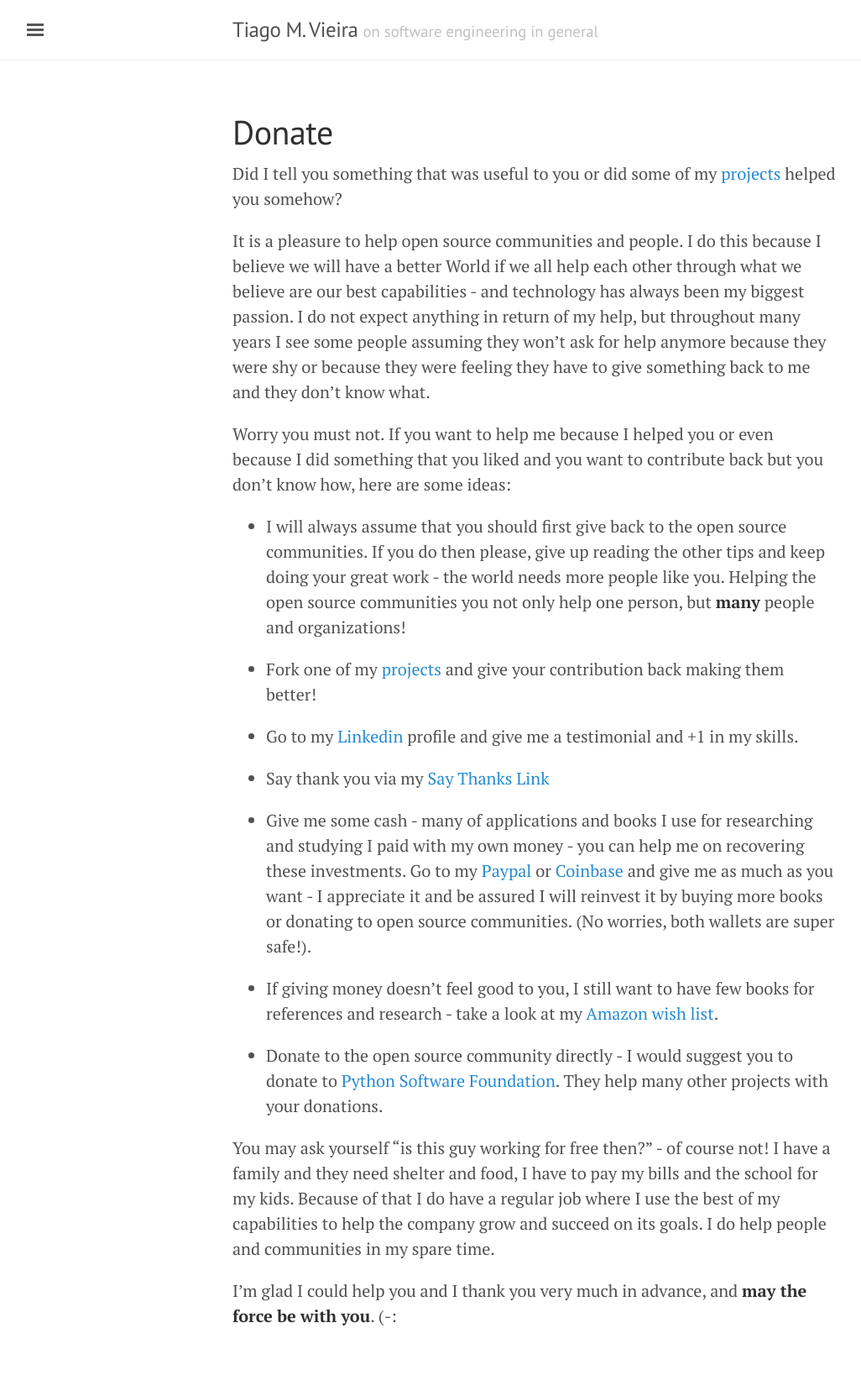
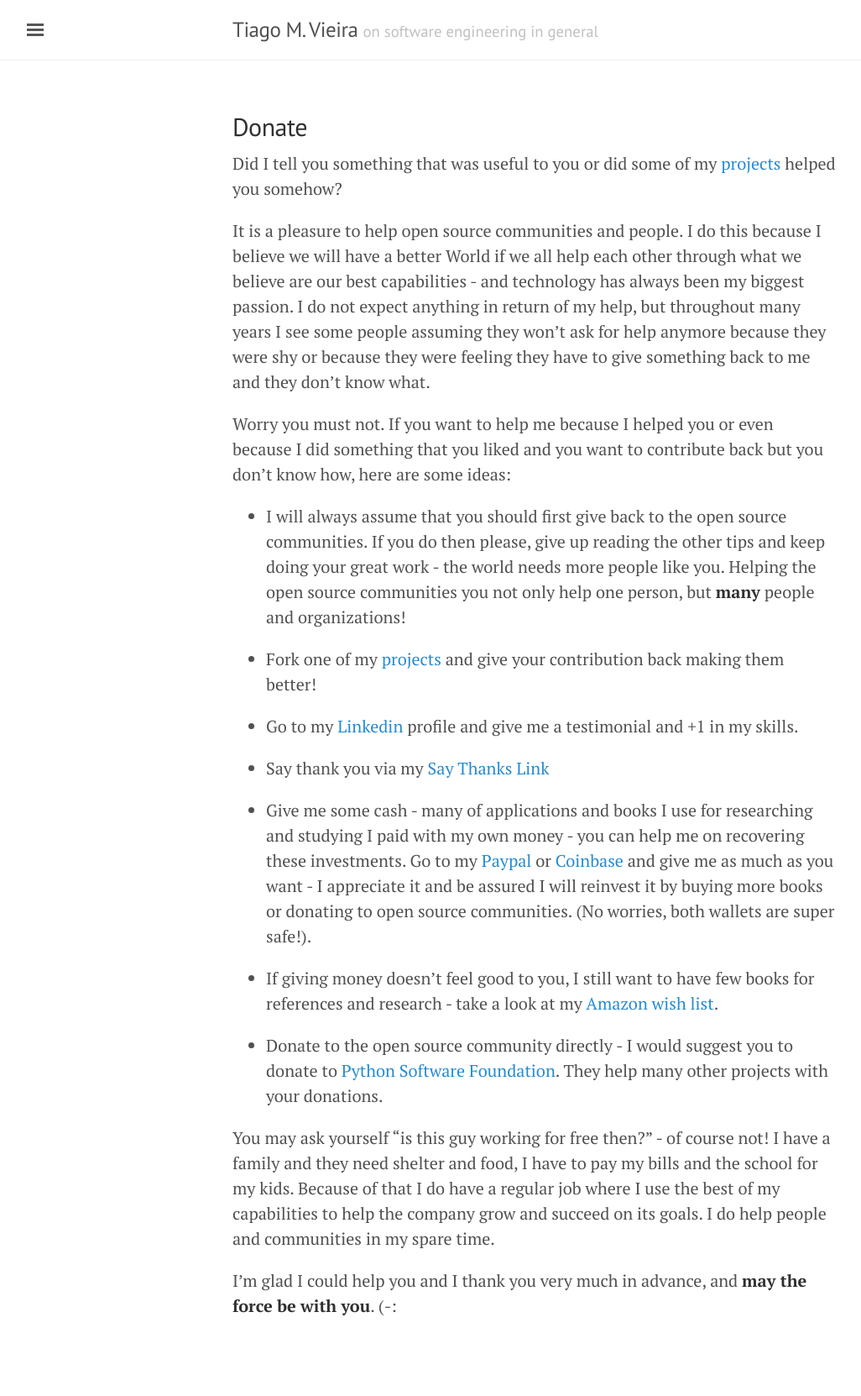
Before and after one commit to tvieira/tvieira.com, a Jekyll site: the page built from donate.md, in a window 1280 px wide. Shown: the whole page at 84% size, without its empty margins (3-1029 px from the left). Built offline with Jekyll 4.4.1, drawn with Linux system fonts in a browser that asks for light colours; comment, search, counter and statistics services are not loaded.

Commit message:
A bit more of SEO.

```diff
--- a/_layouts/page.html
+++ b/_layouts/page.html
@@ -3,7 +3,7 @@
 ---
 
 <div class="page">
-  <h1 class="page-title">{{ page.title }}</h1>
+  <h2 class="page-title">{{ page.title }}</h2>
   {{ content }}
   {% if page.title == "About" %}
     {% for badge in site.collections %}
--- a/index.html
+++ b/index.html
@@ -6,6 +6,7 @@
 published: true
 comments: false
 ---
+<h2 class="page-title">{{ page.title }}</h2>
 
 <div class="posts">
   {% for post in paginator.posts %}
```
